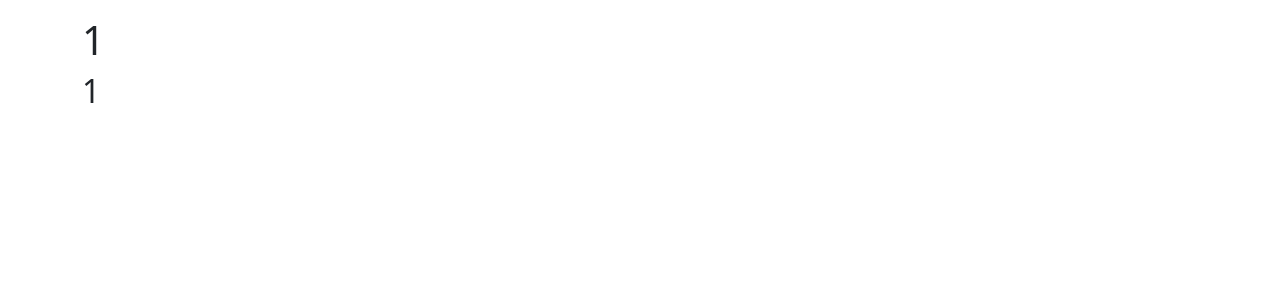
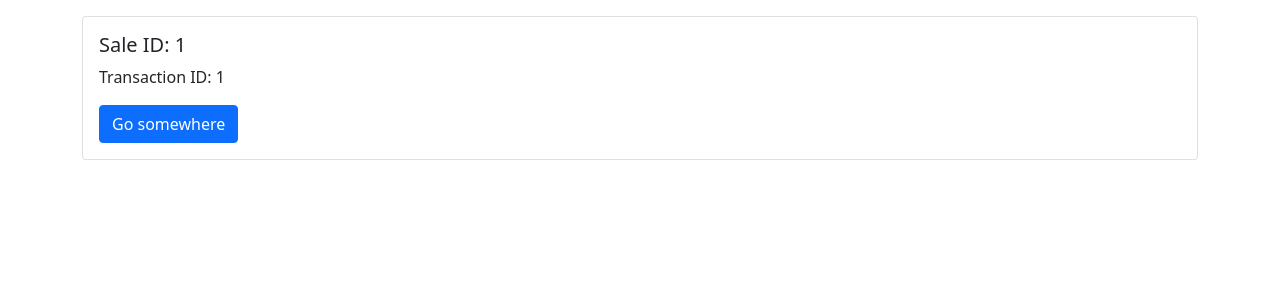
Before and after one commit to povalish/sales-manager, a Django app: page /sales/1 in a window 1280 px wide. Before the commit the part shown is almost empty. Shown: the top 300 px of the page. Run offline with Django 3.2, Linux system fonts and the light colour scheme; tables that the repository leaves empty hold one stand-in row (values such as "Sample post").

Commit message:
Update views for Sale

```diff
--- a/src/sales/templates/sales/detail.html
+++ b/src/sales/templates/sales/detail.html
@@ -9,6 +9,11 @@
 
 
 {% block content %}
-  <h1>{{object.pk}}</h1>
-  <h2>{{object.transaction_id}}</h2>
+  <div class='card'>
+    <div class="card-body">
+      <h5 class="card-title">Sale ID: {{object.pk}}</h5>
+      <p class="card-text">Transaction ID: {{object.transaction_id}}</p>
+      <a href="#" class="btn btn-primary">Go somewhere</a>
+    </div>
+  </div>
 {% endblock content %}
--- a/src/sales/urls.py
+++ b/src/sales/urls.py
@@ -2,7 +2,9 @@ from django.urls import path
 from .views import (
   SaleDetailView,
   home_view,
-  SalesListView
+  SalesListView,
+  sale_detail_view,
+  sale_list_view
 )
 
 
@@ -10,6 +12,8 @@ app_name = 'sales'
 
 urlpatterns = [
   path('', home_view, name='home'),
-  path('sales/', SalesListView.as_view(), name='list'),
-  path('sales/<pk>', SaleDetailView.as_view(), name='detail'),
+  # path('sales/', SalesListView.as_view(), name='list'),
+  # path('sales/<pk>', SaleDetailView.as_view(), name='detail'),
+  path('sales/', sale_list_view, name='list'),
+  path('sales/<pk>', sale_detail_view, name='detail'),
 ]
--- a/src/sales/views.py
+++ b/src/sales/views.py
@@ -18,3 +18,17 @@ class SalesListView(ListView):
 class SaleDetailView(DetailView):
   model = Sale
   template_name = 'sales/detail.html'
+
+
+
+# Another approach
+
+def sale_list_view(request):
+  qs = Sale.objects.all()
+  return render(request, 'sales/main.html', { 'object_list': qs })
+
+
+def sale_detail_view(request, **kwargs):
+  pk = kwargs.get('pk')
+  object = Sale.objects.get(pk=pk)
+  return render(request, 'sales/detail.html', { 'object': object })
```
Also changed, not shown: src/sales/templates/sales/main.html (+4 -4 lines).
